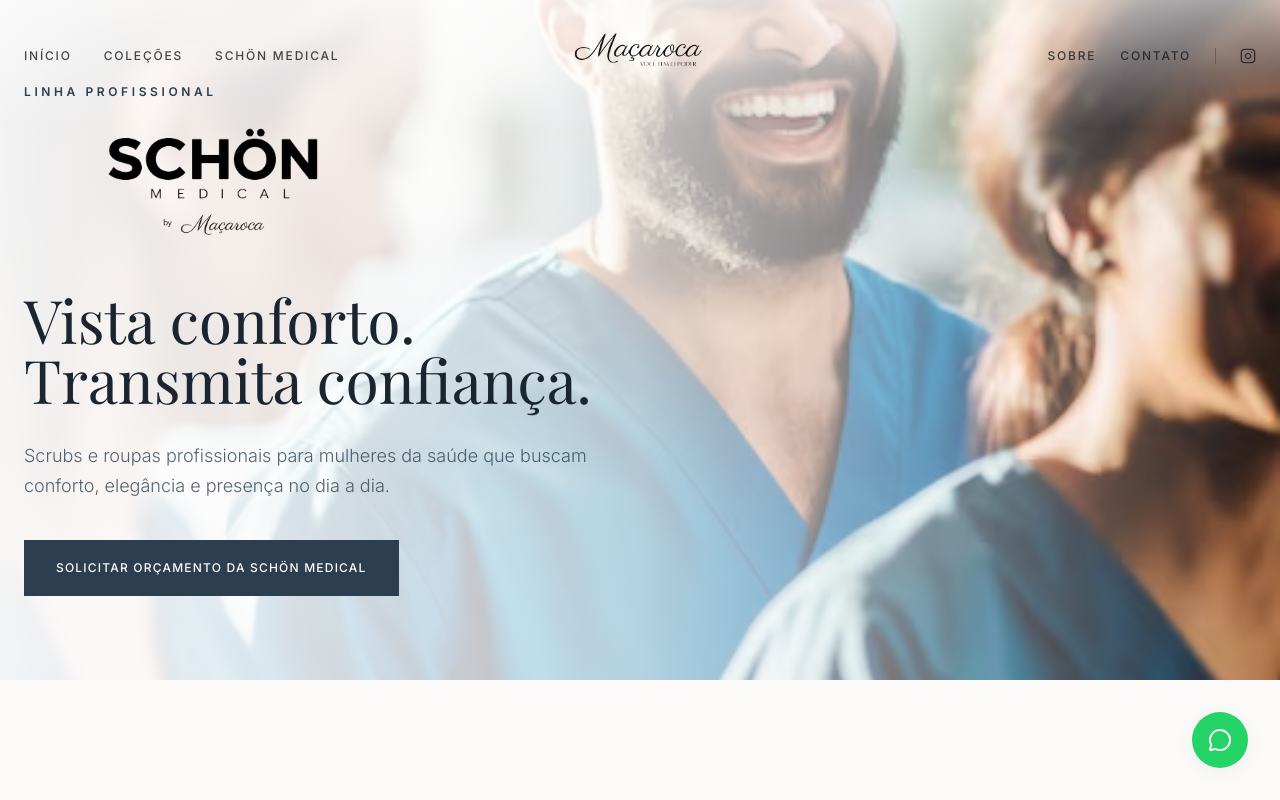
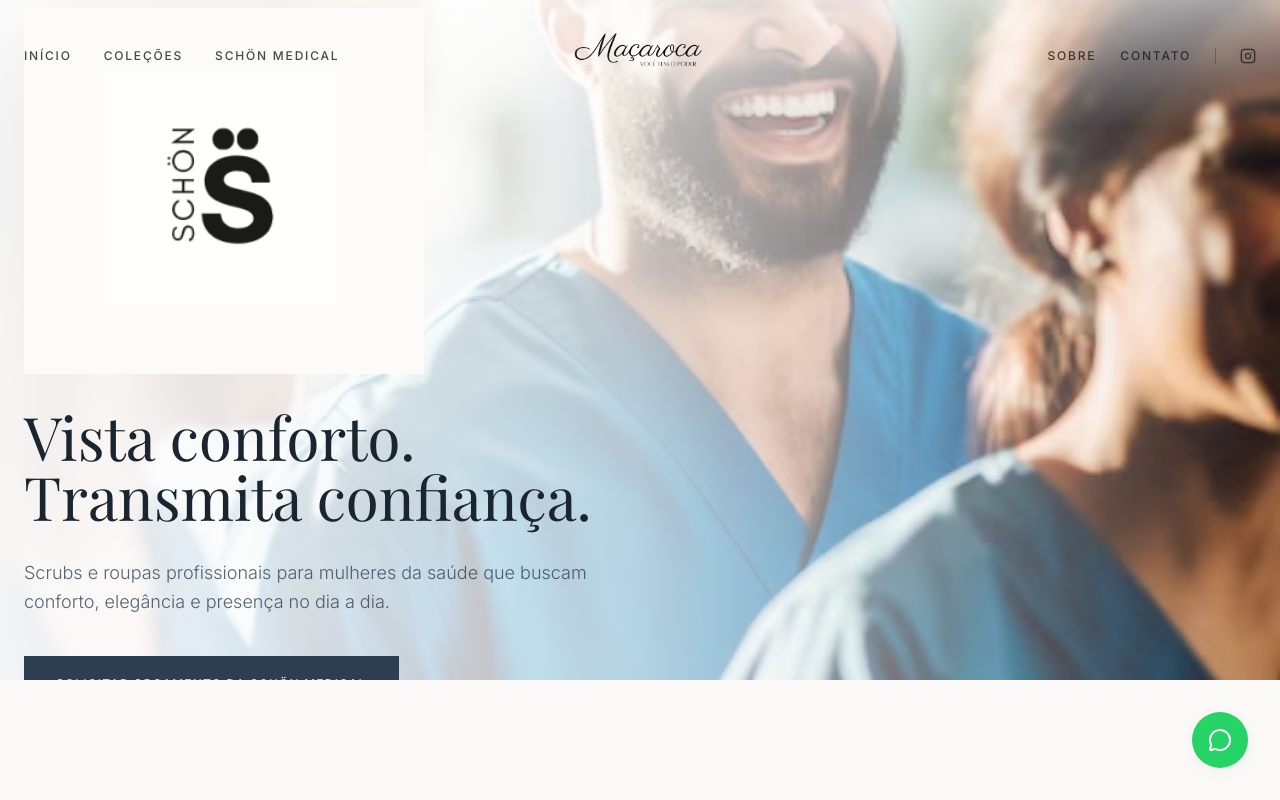
Before and after one commit to murilofrantz12-source/site-ma-aroca---sch-n-medical-d2fy60nbi, a React (Vite) app: page /schon-medical in a window 1280 px wide. Shown: the top 800 px of the page. Built offline with nearby package versions, Linux system fonts and the light colour scheme; a web font is replaced by a local one.

Commit message:
Refactor: Update Schön Medical visual identity and logos

```diff
--- a/src/pages/SchonMedical.tsx
+++ b/src/pages/SchonMedical.tsx
@@ -2,8 +2,8 @@
 import { Button } from '@/components/ui/button'
 import { HeartPulse, Shirt, Users, Highlighter } from 'lucide-react'
 import schonBg from '@/assets/image-3f6c4.png'
-import schonLogoHorizontal from '@/assets/so-by-macaroca-logo-peq-editado-9a89a.png'
-import schonLogoSquare from '@/assets/design-sem-nome-c2ee3.png'
+import schonLogoPrimary from '@/assets/captura-de-tela-2026-07-01-as-09.46.45-69ea9.png'
+import schonLogoSecondary from '@/assets/design-sem-nome-52990.png'
 
 export default function SchonMedical() {
   const handleWhatsApp = () => {
@@ -31,9 +31,9 @@
                 Linha Profissional
               </span>
               <img
-                src={schonLogoHorizontal}
+                src={schonLogoPrimary}
                 alt="Schön Medical by Maçaroca"
-                className="w-full max-w-[280px] md:max-w-[400px] h-auto object-contain mb-8"
+                className="w-full max-w-[280px] md:max-w-[400px] h-auto object-contain mb-8 mix-blend-multiply"
               />
               <h1 className="text-4xl md:text-5xl lg:text-6xl font-serif text-[#1a252f] leading-[1.1] mb-8">
                 Vista conforto.
@@ -62,9 +62,9 @@
           <Reveal>
             <div className="text-center mb-20 flex flex-col items-center">
               <img
-                src={schonLogoSquare}
+                src={schonLogoSecondary}
                 alt="Marca Schön"
-                className="w-20 h-20 md:w-24 md:h-24 object-contain mb-8 opacity-90"
+                className="w-20 h-20 md:w-24 md:h-24 object-contain mb-8 opacity-90 mix-blend-multiply dark:invert dark:mix-blend-screen"
               />
               <h2 className="text-3xl md:text-5xl font-serif mb-6 text-foreground">
                 Por que escolher a Schön?
```
Also changed, not shown: .skip.config.json, src/assets/captura-de-tela-2026-07-01-as-09.46.45-69ea9.png (added), src/assets/design-sem-nome-52990.png (added).
